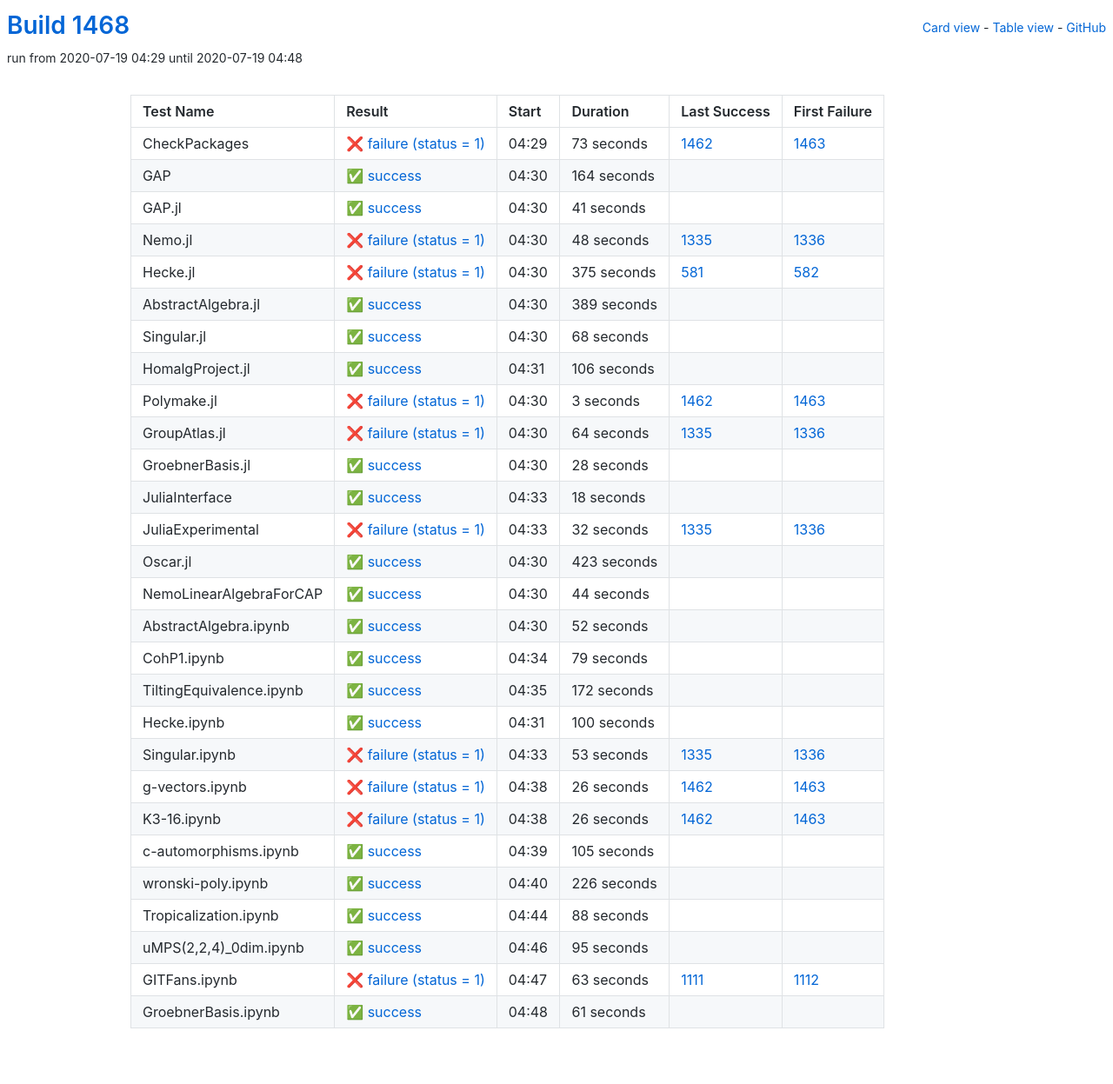
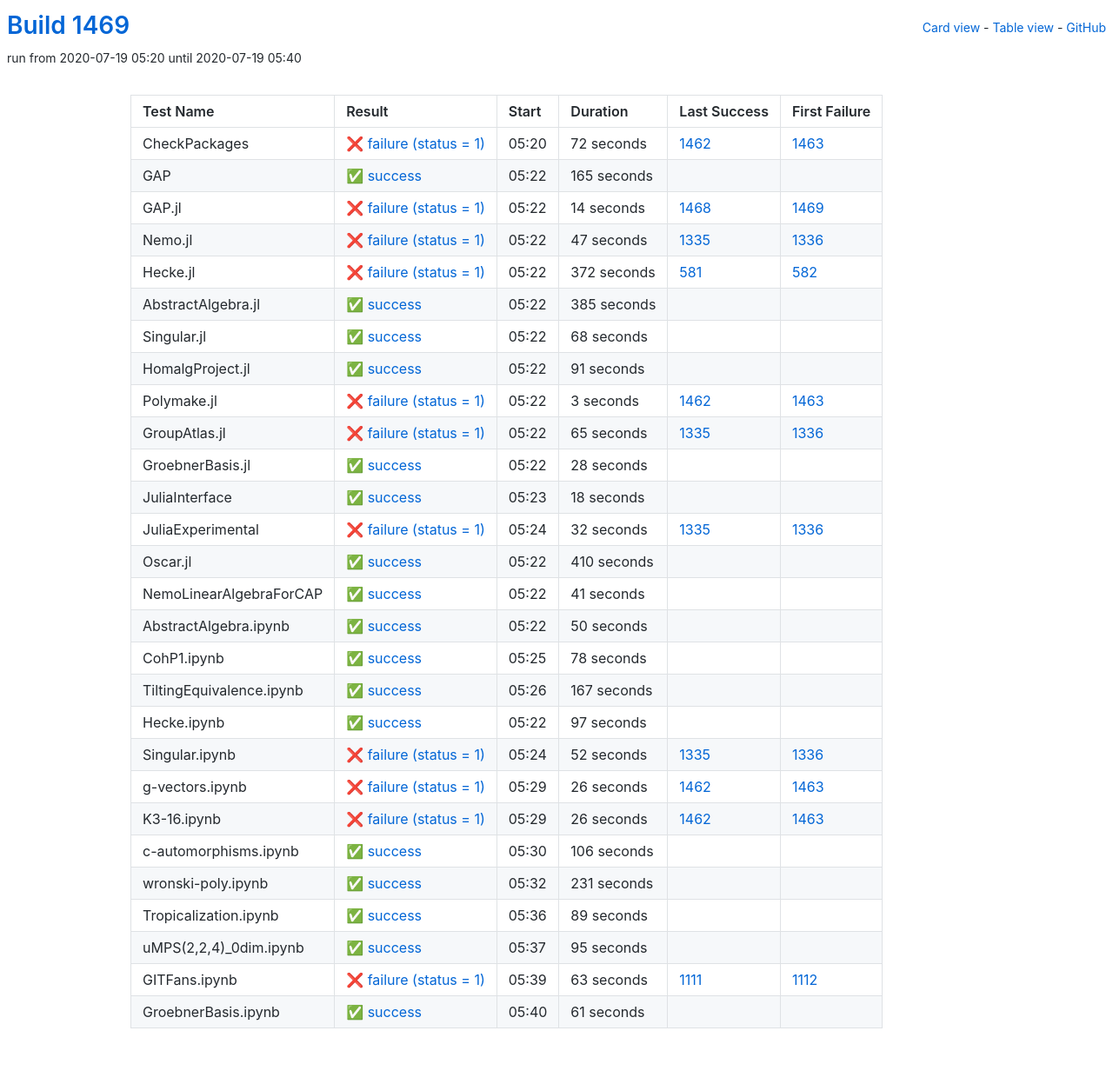
Before and after one commit to oscar-system/oscar-ci-status-1.4, a Jekyll site: the page built from table.html, in a window 1280 px wide. Shown: the whole page at 87% size. Built offline with Jekyll 4.4.1, drawn with Linux system fonts in a browser that asks for light colours.

Commit message:
Build #1469

```diff
--- a/_data/ci.yml
+++ b/_data/ci.yml
@@ -1,6 +1,6 @@
 ---
-build: 1468
-build_url: https://oscarci.mathematik.uni-kl.de/job/oscar-julia-1.4/1468/
+build: 1469
+build_url: https://oscarci.mathematik.uni-kl.de/job/oscar-julia-1.4/1469/
 job: oscar-julia-1.4
 organization: oscar-system
 repo: oscar-ci-status-1.4
@@ -8,80 +8,80 @@ repourl: https://github.com/oscar-system/oscar-ci-status-1.4
 tests:
 - name: CheckPackages
   id: checkpackages
-  log: https://oscarci.mathematik.uni-kl.de/job/oscar-julia-1.4/1468/artifact/logs/build-1468/CheckPackages.log
-  start: 2020-07-19 04:29
+  log: https://oscarci.mathematik.uni-kl.de/job/oscar-julia-1.4/1469/artifact/logs/build-1469/CheckPackages.log
+  start: 2020-07-19 05:20
   success: false
   exitcode: 1
   status: failure
-  duration: 73
+  duration: 72
   last_success: 1462
   last_success_url: https://oscarci.mathematik.uni-kl.de/job/oscar-julia-1.4/1462/
   first_failure: 1463
   first_failure_url: https://oscarci.mathematik.uni-kl.de/job/oscar-julia-1.4/1463/
 - name: GAP
   id: gap
-  log: https://oscarci.mathematik.uni-kl.de/job/oscar-julia-1.4/1468/artifact/logs/build-1468/GAP.log
-  start: 2020-07-19 04:30
+  log: https://oscarci.mathematik.uni-kl.de/job/oscar-julia-1.4/1469/artifact/logs/build-1469/GAP.log
+  start: 2020-07-19 05:22
   success: true
   exitcode: 0
   status: success
-  duration: 164
+  duration: 165
   last_success: false
   last_success_url:
   first_failure: false
   first_failure_url:
 - name: GAP.jl
   id: gap-jl
-  log: https://oscarci.mathematik.uni-kl.de/job/oscar-julia-1.4/1468/artifact/logs/build-1468/GAP.jl.log
-  start: 2020-07-19 04:30
-  success: true
-  exitcode: 0
-  status: success
-  duration: 41
-  last_success: false
-  last_success_url:
-  first_failure: false
-  first_failure_url:
-- name: Nemo.jl
-  id: nemo-jl
-  log: https://oscarci.mathematik.uni-kl.de/job/oscar-julia-1.4/1468/artifact/logs/build-1468/Nemo.jl.log
-  start: 2020-07-19 04:30
+  log: https://oscarci.mathematik.uni-kl.de/job/oscar-julia-1.4/1469/artifact/logs/build-1469/GAP.jl.log
+  start: 2020-07-19 05:22
   success: false
   exitcode: 1
   status: failure
-  duration: 48
+  duration: 14
+  last_success: 1468
+  last_success_url: https://oscarci.mathematik.uni-kl.de/job/oscar-julia-1.4/1468/
+  first_failure: 1469
+  first_failure_url: https://oscarci.mathematik.uni-kl.de/job/oscar-julia-1.4/1469/
+- name: Nemo.jl
+  id: nemo-jl
+  log: https://oscarci.mathematik.uni-kl.de/job/oscar-julia-1.4/1469/artifact/logs/build-1469/Nemo.jl.log
+  start: 2020-07-19 05:22
+  success: false
+  exitcode: 1
+  status: failure
+  duration: 47
   last_success: 1335
   last_success_url: https://oscarci.mathematik.uni-kl.de/job/oscar-julia-1.4/1335/
   first_failure: 1336
   first_failure_url: https://oscarci.mathematik.uni-kl.de/job/oscar-julia-1.4/1336/
 - name: Hecke.jl
   id: hecke-jl
-  log: https://oscarci.mathematik.uni-kl.de/job/oscar-julia-1.4/1468/artifact/logs/build-1468/Hecke.jl.log
-  start: 2020-07-19 04:30
+  log: https://oscarci.mathematik.uni-kl.de/job/oscar-julia-1.4/1469/artifact/logs/build-1469/Hecke.jl.log
+  start: 2020-07-19 05:22
   success: false
   exitcode: 1
   status: failure
-  duration: 375
+  duration: 372
   last_success: 581
   last_success_url: https://oscarci.mathematik.uni-kl.de/job/oscar-julia-1.4/581/
   first_failure: 582
   first_failure_url: https://oscarci.mathematik.uni-kl.de/job/oscar-julia-1.4/582/
 - name: AbstractAlgebra.jl
   id: abstractalgebra-jl
-  log: https://oscarci.mathematik.uni-kl.de/job/oscar-julia-1.4/1468/artifact/logs/build-1468/AbstractAlgebra.jl.log
-  start: 2020-07-19 04:30
+  log: https://oscarci.mathematik.uni-kl.de/job/oscar-julia-1.4/1469/artifact/logs/build-1469/AbstractAlgebra.jl.log
+  start: 2020-07-19 05:22
   success: true
   exitcode: 0
   status: success
-  duration: 389
+  duration: 385
   last_success: false
   last_success_url:
   first_failure: false
   first_failure_url:
 - name: Singular.jl
   id: singular-jl
-  log: https://oscarci.mathematik.uni-kl.de/job/oscar-julia-1.4/1468/artifact/logs/build-1468/Singular.jl.log
-  start: 2020-07-19 04:30
+  log: https://oscarci.mathematik.uni-kl.de/job/oscar-julia-1.4/1469/artifact/logs/build-1469/Singular.jl.log
+  start: 2020-07-19 05:22
   success: true
   exitcode: 0
   status: success
@@ -92,20 +92,20 @@ tests:
   first_failure_url:
 - name: HomalgProject.jl
   id: homalgproject-jl
-  log: https://oscarci.mathematik.uni-kl.de/job/oscar-julia-1.4/1468/artifact/logs/build-1468/HomalgProject.jl.log
-  start: 2020-07-19 04:31
+  log: https://oscarci.mathematik.uni-kl.de/job/oscar-julia-1.4/1469/artifact/logs/build-1469/HomalgProject.jl.log
+  start: 2020-07-19 05:22
   success: true
   exitcode: 0
   status: success
-  duration: 106
+  duration: 91
   last_success: false
   last_success_url:
   first_failure: false
   first_failure_url:
 - name: Polymake.jl
   id: polymake-jl
-  log: https://oscarci.mathematik.uni-kl.de/job/oscar-julia-1.4/1468/artifact/logs/build-1468/Polymake.jl.log
-  start: 2020-07-19 04:30
+  log: https://oscarci.mathematik.uni-kl.de/job/oscar-julia-1.4/1469/artifact/logs/build-1469/Polymake.jl.log
+  start: 2020-07-19 05:22
   success: false
   exitcode: 1
   status: failure
@@ -116,20 +116,20 @@ tests:
   first_failure_url: https://oscarci.mathematik.uni-kl.de/job/oscar-julia-1.4/1463/
 - name: GroupAtlas.jl
   id: groupatlas-jl
-  log: https://oscarci.mathematik.uni-kl.de/job/oscar-julia-1.4/1468/artifact/logs/build-1468/GroupAtlas.jl.log
-  start: 2020-07-19 04:30
+  log: https://oscarci.mathematik.uni-kl.de/job/oscar-julia-1.4/1469/artifact/logs/build-1469/GroupAtlas.jl.log
+  start: 2020-07-19 05:22
   success: false
   exitcode: 1
   status: failure
-  duration: 64
+  duration: 65
   last_success: 1335
   last_success_url: https://oscarci.mathematik.uni-kl.de/job/oscar-julia-1.4/1335/
   first_failure: 1336
   first_failure_url: https://oscarci.mathematik.uni-kl.de/job/oscar-julia-1.4/1336/
 - name: GroebnerBasis.jl
   id: groebnerbasis-jl
-  log: https://oscarci.mathematik.uni-kl.de/job/oscar-julia-1.4/1468/artifact/logs/build-1468/GroebnerBasis.jl.log
-  start: 2020-07-19 04:30
+  log: https://oscarci.mathematik.uni-kl.de/job/oscar-julia-1.4/1469/artifact/logs/build-1469/GroebnerBasis.jl.log
+  start: 2020-07-19 05:22
   success: true
   exitcode: 0
   status: success
@@ -140,8 +140,8 @@ tests:
   first_failure_url:
 - name: JuliaInterface
   id: juliainterface
-  log: https://oscarci.mathematik.uni-kl.de/job/oscar-julia-1.4/1468/artifact/logs/build-1468/JuliaInterface.log
-  start: 2020-07-19 04:33
+  log: https://oscarci.mathematik.uni-kl.de/job/oscar-julia-1.4/1469/artifact/logs/build-1469/JuliaInterface.log
+  start: 2020-07-19 05:23
   success: true
   exitcode: 0
   status: success
@@ -152,8 +152,8 @@ tests:
   first_failure_url:
 - name: JuliaExperimental
   id: juliaexperimental
-  log: https://oscarci.mathematik.uni-kl.de/job/oscar-julia-1.4/1468/artifact/logs/build-1468/JuliaExperimental.log
-  start: 2020-07-19 04:33
+  log: https://oscarci.mathematik.uni-kl.de/job/oscar-julia-1.4/1469/artifact/logs/build-1469/JuliaExperimental.log
+  start: 2020-07-19 05:24
   success: false
   exitcode: 1
   status: failure
@@ -164,92 +164,92 @@ tests:
   first_failure_url: https://oscarci.mathematik.uni-kl.de/job/oscar-julia-1.4/1336/
 - name: Oscar.jl
   id: oscar-jl
-  log: https://oscarci.mathematik.uni-kl.de/job/oscar-julia-1.4/1468/artifact/logs/build-1468/Oscar.jl.log
-  start: 2020-07-19 04:30
+  log: https://oscarci.mathematik.uni-kl.de/job/oscar-julia-1.4/1469/artifact/logs/build-1469/Oscar.jl.log
+  start: 2020-07-19 05:22
   success: true
   exitcode: 0
   status: success
-  duration: 423
+  duration: 410
   last_success: false
   last_success_url:
   first_failure: false
   first_failure_url:
 - name: NemoLinearAlgebraForCAP
   id: nemolinearalgebraforcap
-  log: https://oscarci.mathematik.uni-kl.de/job/oscar-julia-1.4/1468/artifact/logs/build-1468/NemoLinearAlgebraForCAP.log
-  start: 2020-07-19 04:30
+  log: https://oscarci.mathematik.uni-kl.de/job/oscar-julia-1.4/1469/artifact/logs/build-1469/NemoLinearAlgebraForCAP.log
+  start: 2020-07-19 05:22
   success: true
   exitcode: 0
   status: success
-  duration: 44
+  duration: 41
   last_success: false
   last_success_url:
   first_failure: false
   first_failure_url:
 - name: AbstractAlgebra.ipynb
   id: abstractalgebra-ipynb
-  log: https://oscarci.mathematik.uni-kl.de/job/oscar-julia-1.4/1468/artifact/logs/build-1468/AbstractAlgebra.ipynb.log
-  start: 2020-07-19 04:30
+  log: https://oscarci.mathematik.uni-kl.de/job/oscar-julia-1.4/1469/artifact/logs/build-1469/AbstractAlgebra.ipynb.log
+  start: 2020-07-19 05:22
   success: true
   exitcode: 0
   status: success
-  duration: 52
+  duration: 50
   last_success: false
   last_success_url:
   first_failure: false
   first_failure_url:
 - name: CohP1.ipynb
   id: cohp1-ipynb
-  log: https://oscarci.mathematik.uni-kl.de/job/oscar-julia-1.4/1468/artifact/logs/build-1468/CohP1.ipynb.log
-  start: 2020-07-19 04:34
+  log: https://oscarci.mathematik.uni-kl.de/job/oscar-julia-1.4/1469/artifact/logs/build-1469/CohP1.ipynb.log
+  start: 2020-07-19 05:25
   success: true
   exitcode: 0
   status: success
-  duration: 79
+  duration: 78
   last_success: false
   last_success_url:
   first_failure: false
   first_failure_url:
 - name: TiltingEquivalence.ipynb
   id: tiltingequivalence-ipynb
-  log: https://oscarci.mathematik.uni-kl.de/job/oscar-julia-1.4/1468/artifact/logs/build-1468/TiltingEquivalence.ipynb.log
-  start: 2020-07-19 04:35
+  log: https://oscarci.mathematik.uni-kl.de/job/oscar-julia-1.4/1469/artifact/logs/build-1469/TiltingEquivalence.ipynb.log
+  start: 2020-07-19 05:26
   success: true
   exitcode: 0
   status: success
-  duration: 172
+  duration: 167
   last_success: false
   last_success_url:
   first_failure: false
   first_failure_url:
 - name: Hecke.ipynb
   id: hecke-ipynb
-  log: https://oscarci.mathematik.uni-kl.de/job/oscar-julia-1.4/1468/artifact/logs/build-1468/Hecke.ipynb.log
-  start: 2020-07-19 04:31
+  log: https://oscarci.mathematik.uni-kl.de/job/oscar-julia-1.4/1469/artifact/logs/build-1469/Hecke.ipynb.log
+  start: 2020-07-19 05:22
   success: true
   exitcode: 0
   status: success
-  duration: 100
+  duration: 97
   last_success: false
   last_success_url:
   first_failure: false
   first_failure_url:
 - name: Singular.ipynb
   id: singular-ipynb
-  log: https://oscarci.mathematik.uni-kl.de/job/oscar-julia-1.4/1468/artifact/logs/build-1468/Singular.ipynb.log
-  start: 2020-07-19 04:33
+  log: https://oscarci.mathematik.uni-kl.de/job/oscar-julia-1.4/1469/artifact/logs/build-1469/Singular.ipynb.log
+  start: 2020-07-19 05:24
   success: false
   exitcode: 1
   status: failure
-  duration: 53
+  duration: 52
   last_success: 1335
   last_success_url: https://oscarci.mathematik.uni-kl.de/job/oscar-julia-1.4/1335/
   first_failure: 1336
   first_failure_url: https://oscarci.mathematik.uni-kl.de/job/oscar-julia-1.4/1336/
 - name: g-vectors.ipynb
   id: g-vectors-ipynb
-  log: https://oscarci.mathematik.uni-kl.de/job/oscar-julia-1.4/1468/artifact/logs/build-1468/g-vectors.ipynb.log
-  start: 2020-07-19 04:38
+  log: https://oscarci.mathematik.uni-kl.de/job/oscar-julia-1.4/1469/artifact/logs/build-1469/g-vectors.ipynb.log
+  start: 2020-07-19 05:29
   success: false
   exitcode: 1
   status: failure
@@ -260,8 +260,8 @@ tests:
   first_failure_url: https://oscarci.mathematik.uni-kl.de/job/oscar-julia-1.4/1463/
 - name: K3-16.ipynb
   id: k3-16-ipynb
-  log: https://oscarci.mathematik.uni-kl.de/job/oscar-julia-1.4/1468/artifact/logs/build-1468/K3-16.ipynb.log
-  start: 2020-07-19 04:38
+  log: https://oscarci.mathematik.uni-kl.de/job/oscar-julia-1.4/1469/artifact/logs/build-1469/K3-16.ipynb.log
+  start: 2020-07-19 05:29
   success: false
   exitcode: 1
   status: failure
@@ -272,44 +272,44 @@ tests:
   first_failure_url: https://oscarci.mathematik.uni-kl.de/job/oscar-julia-1.4/1463/
 - name: c-automorphisms.ipynb
   id: c-automorphisms-ipynb
-  log: https://oscarci.mathematik.uni-kl.de/job/oscar-julia-1.4/1468/artifact/logs/build-1468/c-automorphisms.ipynb.log
-  start: 2020-07-19 04:39
+  log: https://oscarci.mathematik.uni-kl.de/job/oscar-julia-1.4/1469/artifact/logs/build-1469/c-automorphisms.ipynb.log
+  start: 2020-07-19 05:30
   success: true
   exitcode: 0
   status: success
-  duration: 105
+  duration: 106
   last_success: false
   last_success_url:
   first_failure: false
   first_failure_url:
 - name: wronski-poly.ipynb
   id: wronski-poly-ipynb
-  log: https://oscarci.mathematik.uni-kl.de/job/oscar-julia-1.4/1468/artifact/logs/build-1468/wronski-poly.ipynb.log
-  start: 2020-07-19 04:40
+  log: https://oscarci.mathematik.uni-kl.de/job/oscar-julia-1.4/1469/artifact/logs/build-1469/wronski-poly.ipynb.log
+  start: 2020-07-19 05:32
   success: true
   exitcode: 0
   status: success
-  duration: 226
+  duration: 231
   last_success: false
   last_success_url:
   first_failure: false
   first_failure_url:
 - name: Tropicalization.ipynb
   id: tropicalization-ipynb
-  log: https://oscarci.mathematik.uni-kl.de/job/oscar-julia-1.4/1468/artifact/logs/build-1468/Tropicalization.ipynb.log
-  start: 2020-07-19 04:44
+  log: https://oscarci.mathematik.uni-kl.de/job/oscar-julia-1.4/1469/artifact/logs/build-1469/Tropicalization.ipynb.log
+  start: 2020-07-19 05:36
   success: true
   exitcode: 0
   status: success
-  duration: 88
+  duration: 89
   last_success: false
   last_success_url:
   first_failure: false
   first_failure_url:
 - name: uMPS(2,2,4)_0dim.ipynb
   id: umps-2-2-4-0dim-ipynb
-  log: https://oscarci.mathematik.uni-kl.de/job/oscar-julia-1.4/1468/artifact/logs/build-1468/uMPS-2-2-4-_0dim.ipynb.log
-  start: 2020-07-19 04:46
+  log: https://oscarci.mathematik.uni-kl.de/job/oscar-julia-1.4/1469/artifact/logs/build-1469/uMPS-2-2-4-_0dim.ipynb.log
+  start: 2020-07-19 05:37
   success: true
   exitcode: 0
   status: success
@@ -320,8 +320,8 @@ tests:
   first_failure_url:
 - name: GITFans.ipynb
   id: gitfans-ipynb
-  log: https://oscarci.mathematik.uni-kl.de/job/oscar-julia-1.4/1468/artifact/logs/build-1468/GITFans.ipynb.log
-  start: 2020-07-19 04:47
+  log: https://oscarci.mathematik.uni-kl.de/job/oscar-julia-1.4/1469/artifact/logs/build-1469/GITFans.ipynb.log
+  start: 2020-07-19 05:39
   success: false
   exitcode: 1
   status: failure
@@ -332,8 +332,8 @@ tests:
   first_failure_url: https://oscarci.mathematik.uni-kl.de/job/oscar-julia-1.4/1112/
 - name: GroebnerBasis.ipynb
   id: groebnerbasis-ipynb
-  log: https://oscarci.mathematik.uni-kl.de/job/oscar-julia-1.4/1468/artifact/logs/build-1468/GroebnerBasis.ipynb.log
-  start: 2020-07-19 04:48
+  log: https://oscarci.mathematik.uni-kl.de/job/oscar-julia-1.4/1469/artifact/logs/build-1469/GroebnerBasis.ipynb.log
+  start: 2020-07-19 05:40
   success: true
   exitcode: 0
   status: success
```
Also changed, not shown: README.md.
